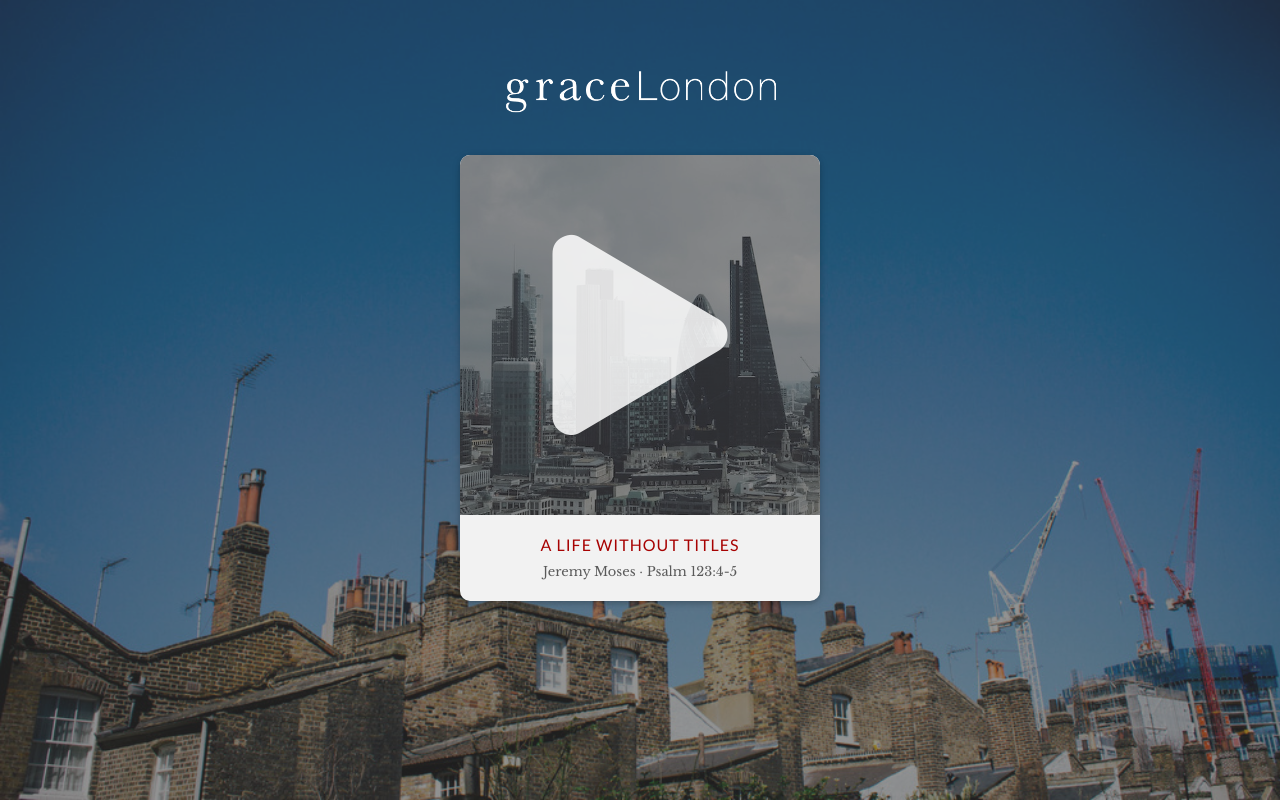
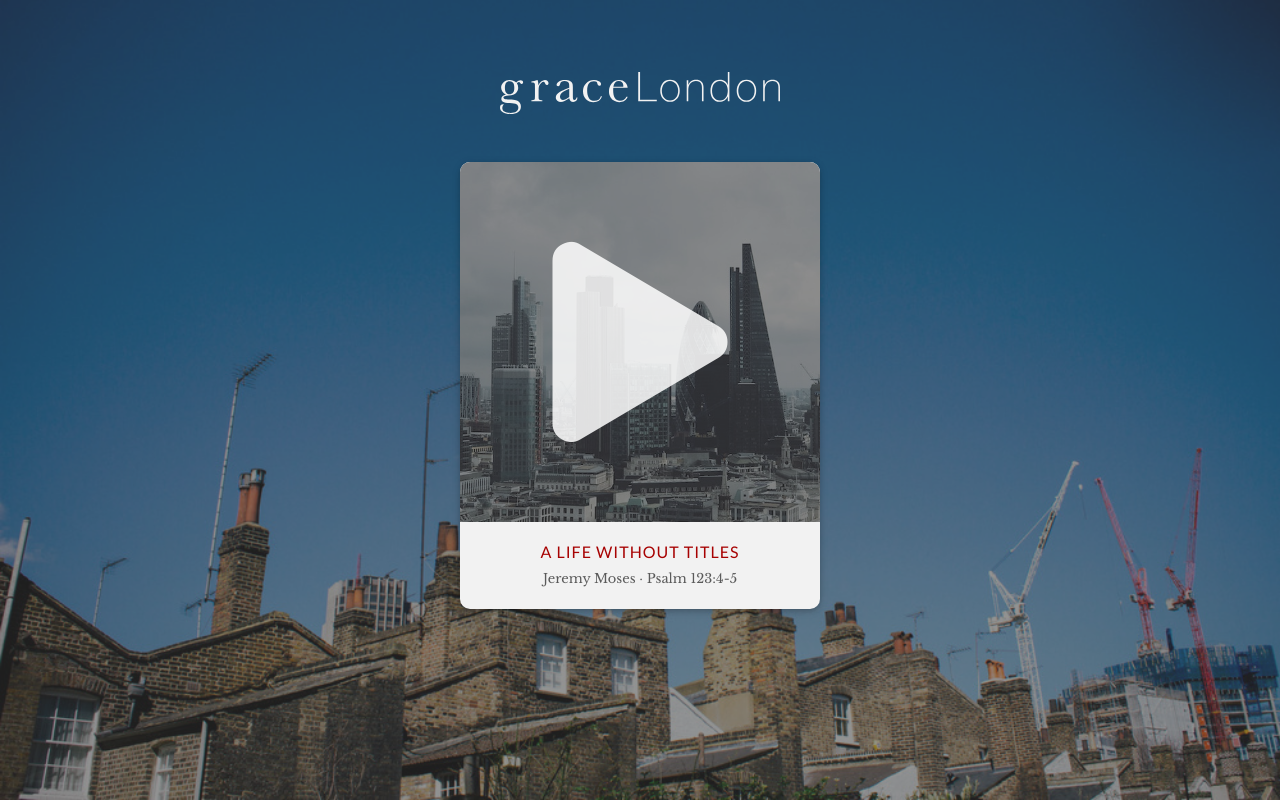
Before and after one commit to wasalm/simple-live-audio-streamer, a plain HTML site: page experiments/site/index.html in a window 1280 px wide. Drawn offline with nearby package versions, Linux system fonts and the light colour scheme; no server answers.

Commit message:
Update logo to svg

```diff
--- a/experiments/site/index.html
+++ b/experiments/site/index.html
@@ -27,7 +27,7 @@
 
         <div id="mobile-box">
 
-          <div class="my-4 h5 text-center"><img src="assets/images/logo.png" style="display: inline" width="320"></div>
+          <div class="my-5 h5 text-center"><img src="assets/images/logo.svg" style="display: inline" width="280"></div>
 
           <!-- Card -->
           <div class="card">
```
Also changed, not shown: experiments/app-interface/v3/index.html (+1 -1 lines), experiments/site/share.html (+1 -1 lines), experiments/app-interface/v3/assets/images/logo.png (deleted), experiments/app-interface/v3/assets/images/logo.svg (added), experiments/site/assets/images/logo.png (deleted), experiments/site/assets/images/logo.svg (added), knowledge/logos/svg/graceLondon_LOGO.svg (added), knowledge/logos/svg/graceLondon_LOGO_white.svg (added), 7 other files.
